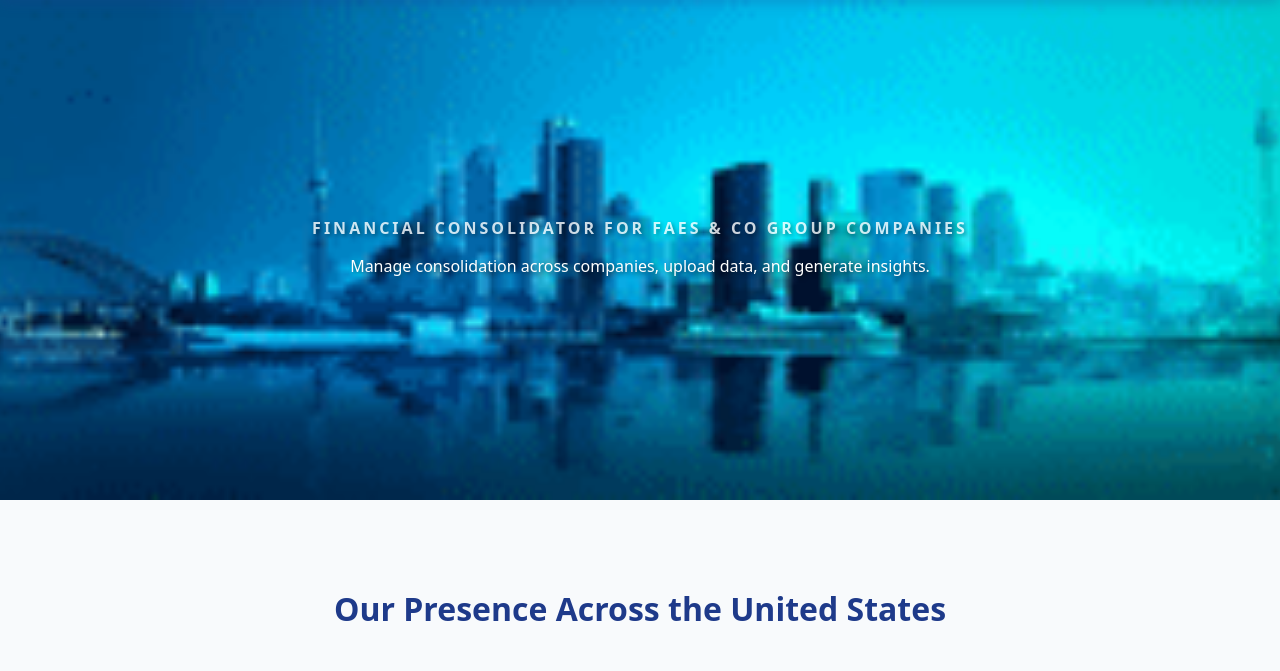
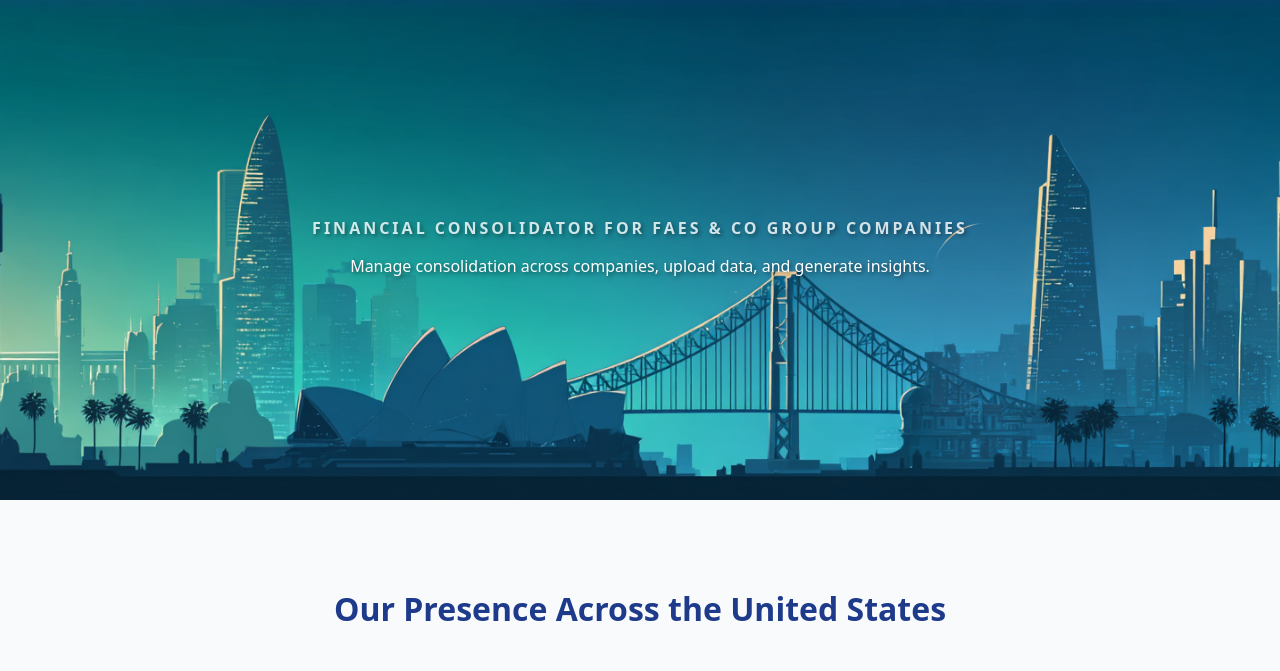
Before and after one commit to emilaliyev17/conspy, a Django app: page / in a window 1280 px wide. Shown: the part 70-741 px from the top of the page. Run offline with Django 5.2, Linux system fonts and the light colour scheme; the visitor is signed in with stand-in values (Sample User, id 1); data that the repository does not hold is empty; parts of the project's set-up code (start-up, migrations or seed data) failed here and were passed over.

Commit message:
Update hero with high-quality cities panorama

```diff
--- a/core/templates/core/home.html
+++ b/core/templates/core/home.html
@@ -148,7 +148,7 @@
             position: relative;
             width: 100%;
             height: 500px;
-            background-image: url("{% static 'core/images/hero-animated.gif' %}");
+            background-image: url("{% static 'core/images/hero-cities.png' %}");
             background-size: cover;
             background-position: center;
             background-repeat: no-repeat;
```
Also changed, not shown: core/static/core/images/hero-cities.png (added).
